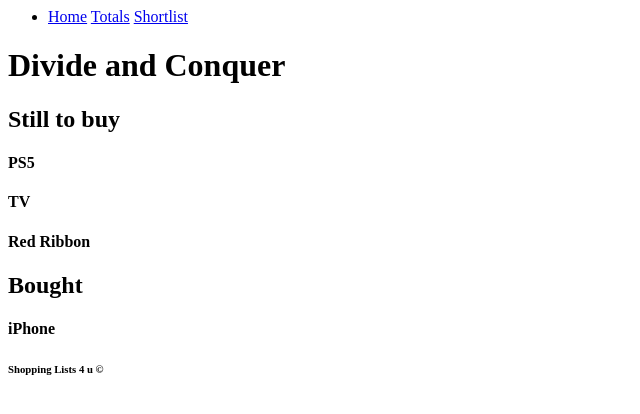
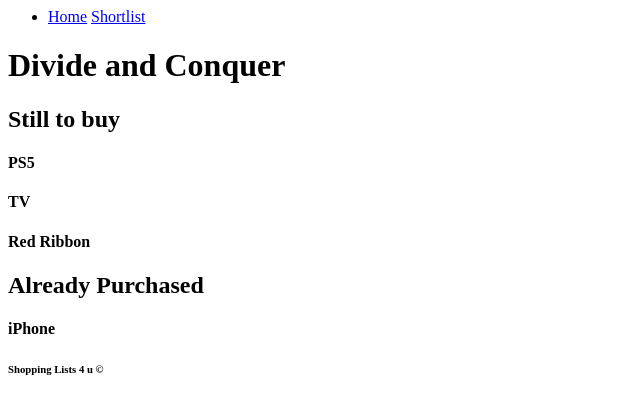
Before and after one commit to garyb6/Shopping-List-Flask-HW, a Flask app: page /shortlist in a window 1280 px wide. Shown: the top 414 px of the page, without its empty margins (0-640 px from the left). Run offline with Flask 2, Linux system fonts and the light colour scheme.

Commit message:
rejigged code around and removed totals html as now redundant

```diff
--- a/controllers/controller.py
+++ b/controllers/controller.py
@@ -15,11 +15,6 @@ def add_item():
     add_new_item(new_item)
     return render_template ('index.html', title= "Shopping List", items=items)
 
-@app.route('/totals')
-def total():
-#     total_amount(item)
-    return render_template('totals.html', title= "Grand Totals", items=items)
-
 @app.route('/shortlist')
 def shortlist():
     return render_template('shortlist.html', title= "Shortlist", items=items)
--- a/templates/base.html
+++ b/templates/base.html
@@ -7,7 +7,6 @@
             <ul>
                 <li>
                     <a href='/list'>Home</a>
-                    <a href='/totals'> Totals</a>
                     <a href='/shortlist'>Shortlist</a>
                 </li>
             </ul>
--- a/templates/index.html
+++ b/templates/index.html
@@ -30,4 +30,8 @@
             </form>
         {% endfor %}
 
+        <h2>Total Cost</h2>
+        <p>{{items|sum(attribute='price')}}</p>
+    <h2>Total Items</h2>
+        <p>{{items|sum(attribute='quantity')}}</p>
 {% endblock %}
--- a/templates/shortlist.html
+++ b/templates/shortlist.html
@@ -7,7 +7,7 @@
     <h4>{{item.name}}</h4>
     {% endif %}
 {% endfor %}
-<h2>Bought</h2>
+<h2>Already Purchased</h2>
 {% for item in items%}
     {% if item.bought%}
     <h4>{{item.name}}</h4>
```
Also changed, not shown: models/shopping_list.py (+0 -9 lines), templates/totals.html (deleted, +0 -8 lines).
